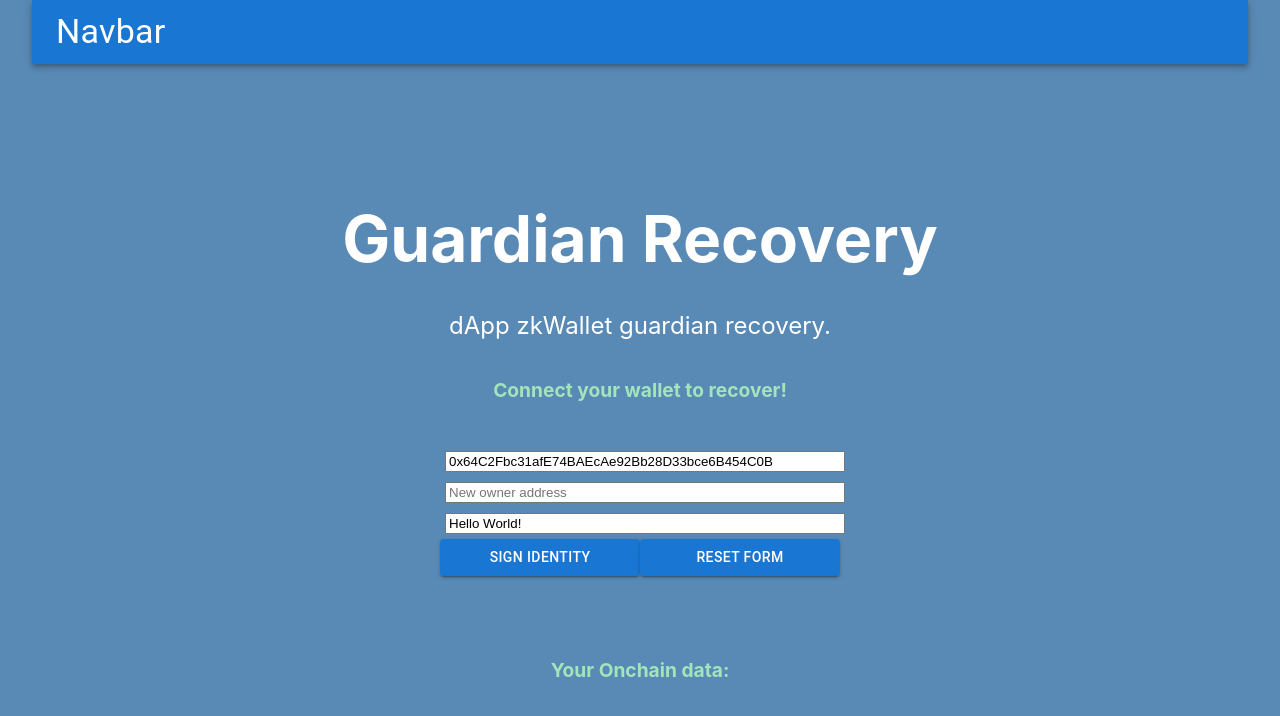
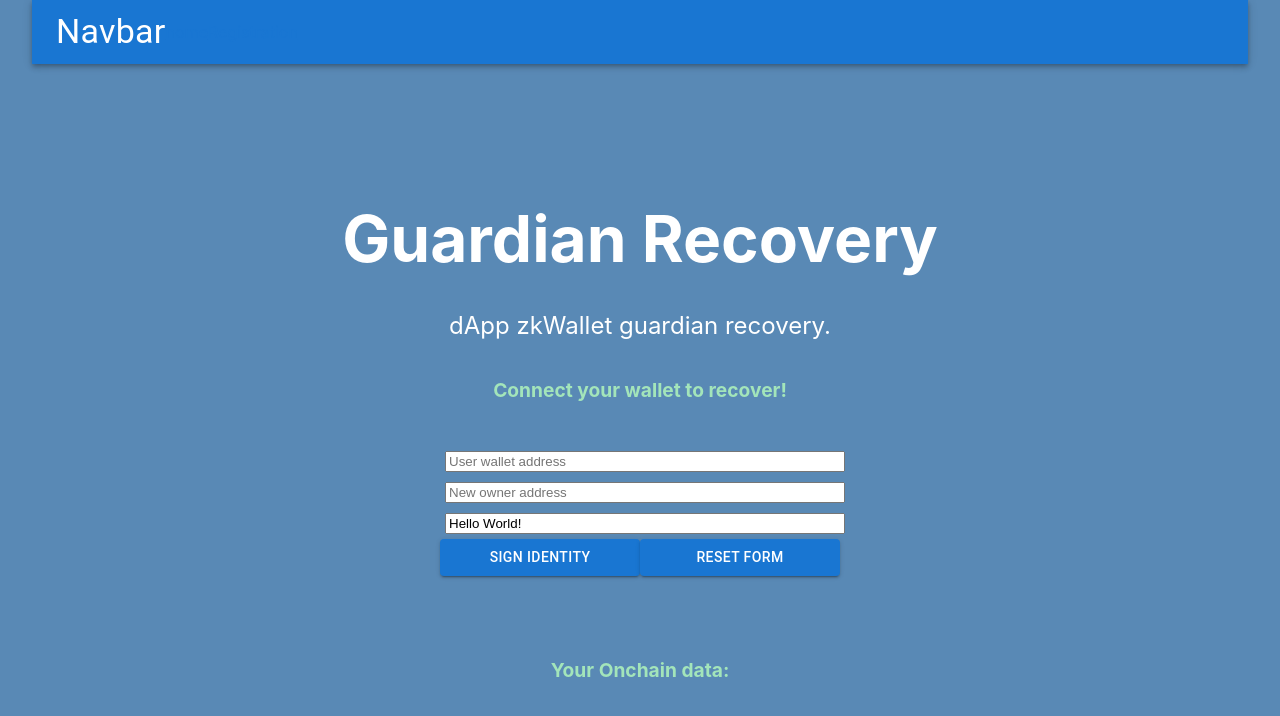
Before and after one commit to zkWallet/guardian-ui, a Next.js app: page / in a window 1280 px wide. Shown: the top 716 px of the page. Built offline with nearby package versions, Linux system fonts and the light colour scheme.

Commit message:
removed default value user wallet

```diff
--- a/next.config.js
+++ b/next.config.js
@@ -19,6 +19,7 @@ const nextConfig = {
                 readline: false,
                 ejs: false,
                 assert: require.resolve("assert"),
+                events: require.resolve("events"),
                 path: false
             }
 
--- a/pages/index.tsx
+++ b/pages/index.tsx
@@ -41,7 +41,6 @@ const Home: NextPage = () => {
     const formOptions = {
         resolver: yupResolver(validationSchema),
         defaultValues: {
-            walletAddress: "0x64C2Fbc31afE74BAEcAe92Bb28D33bce6B454C0B",
             greet: "Hello World!",
         }
     };
```
